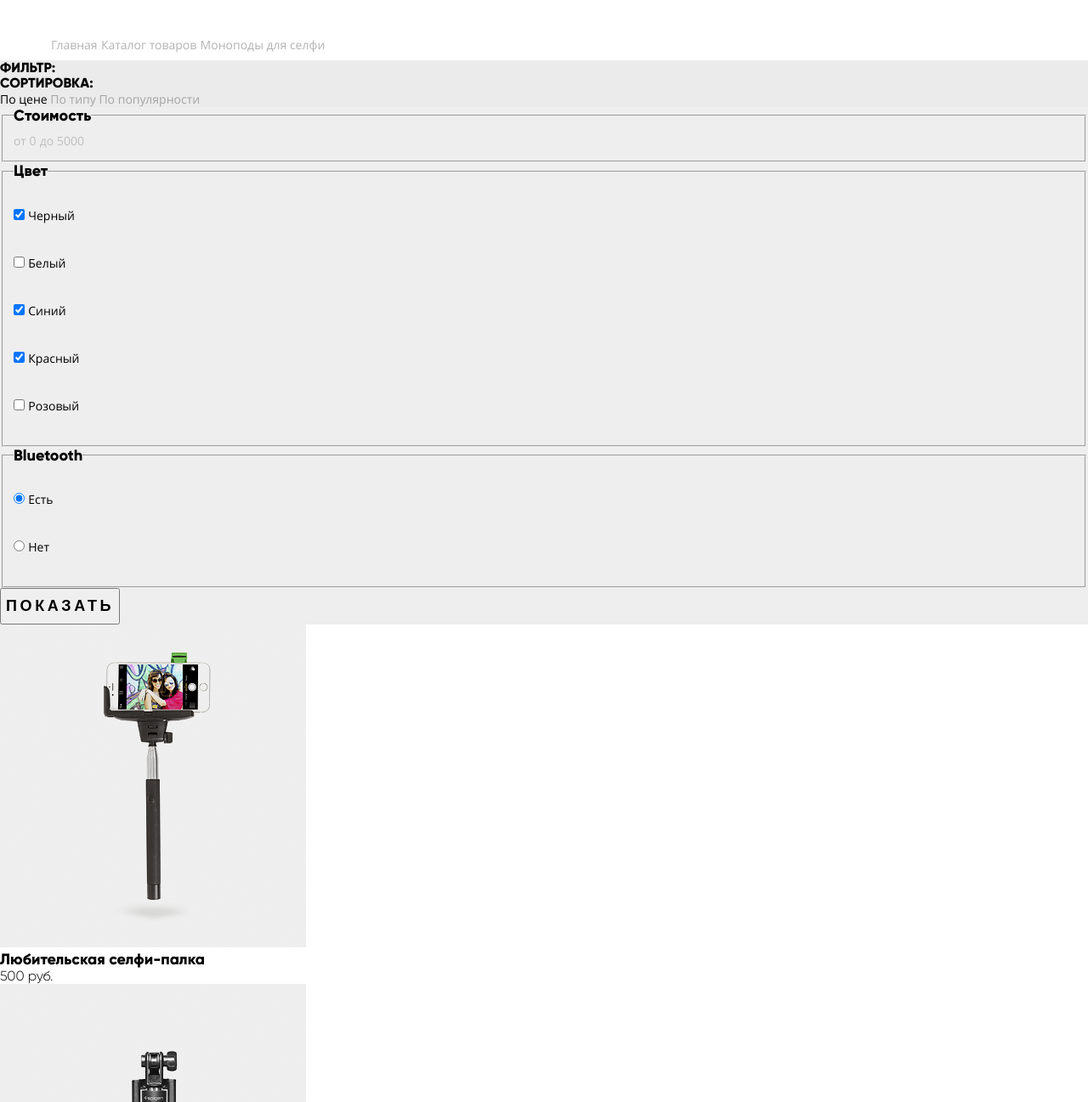
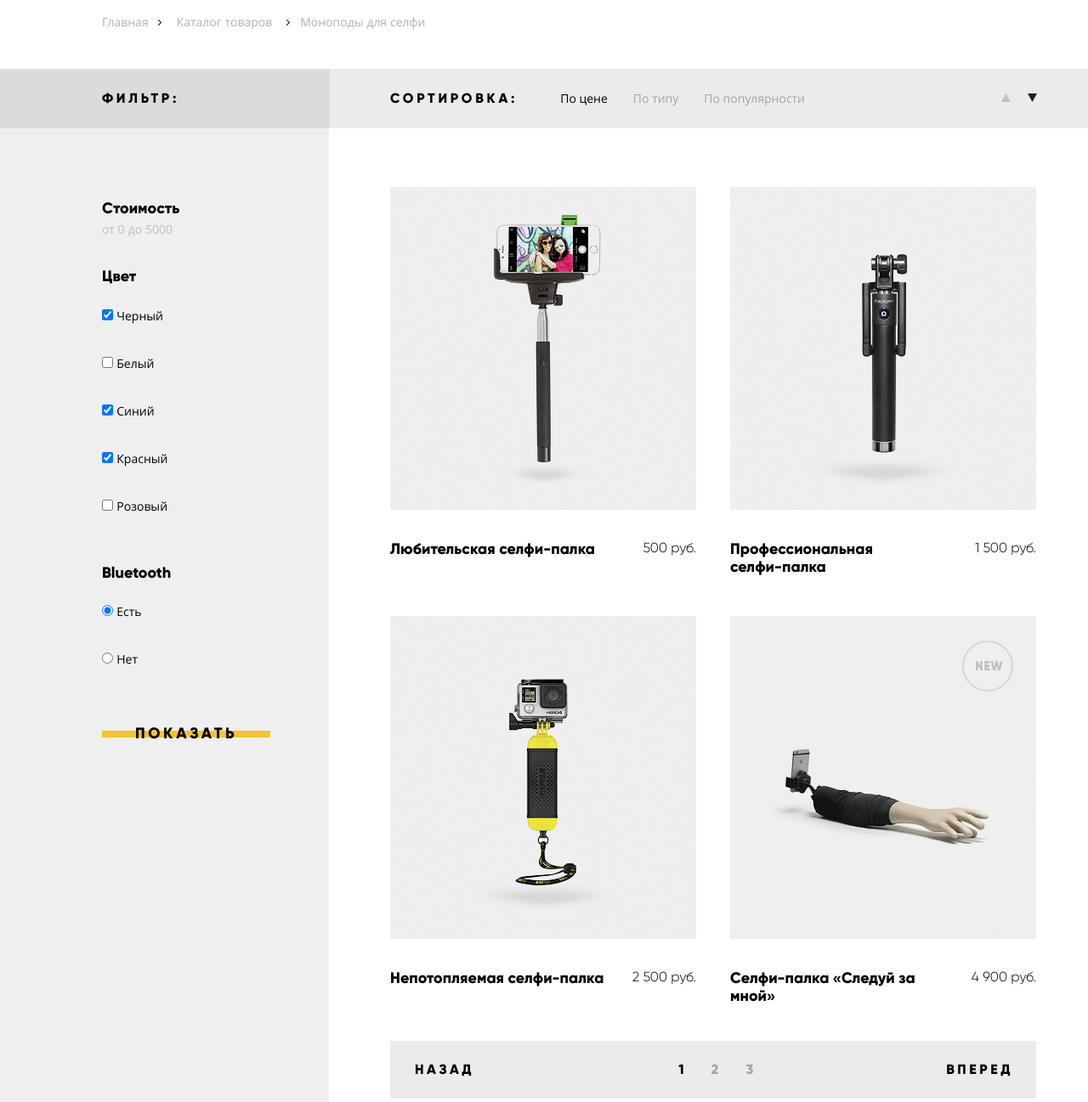
Before and after one commit to MaximUlyanov/171153-device, a plain HTML site: page catalog.html in a window 1280 px wide. Shown: the part 323-1620 px from the top of the page at 85% size. Drawn offline with Linux system fonts and the light colour scheme; files whose address does not match are found by name.

Commit message:
осталось по мелочи

```diff
--- a/catalog.html
+++ b/catalog.html
@@ -20,12 +20,12 @@
         </form>
         <div class="header-right">
           <div class="user-block-main">
-            <a href="profile.html">Валентин Петухов</a>
-            <a  class="exit-button" href="login.html">Выйти</a>
+            <a href="#">Валентин Петухов</a>
+            <a  class="exit-button" href="#">Выйти</a>
           </div>
           <div class="compare-cart">
-            <a href="basket.html">Сравнить</a>
-            <a href="compare.html">Корзина</a>
+            <a href="#">Сравнить</a>
+            <a href="#">Корзина</a>
           </div>
         </div>
       </div>
@@ -36,26 +36,26 @@
             <div class="menu">
               <ul class="dropdown-col">
                 <li>
-                  <a href="virtual.html" class="menu-item">Виртуальная реальность</a>
+                  <a href="#" class="menu-item">Виртуальная реальность</a>
                 </li>
                 <li>
-                  <a href="monopods.html" class="menu-item">Моноподы для селфи</a>
+                  <a href="#" class="menu-item">Моноподы для селфи</a>
                 </li>
                 <li>
-                  <a href="cameras.html" class="menu-item">Экшн-камеры</a>
+                  <a href="#" class="menu-item">Экшн-камеры</a>
                 </li>
               </ul>
               <ul class="dropdown-col">
                 <li>
-                  <a href="bracelets.html" class="menu-item">Фитнесс-браслеты</a>
+                  <a href="#" class="menu-item">Фитнес-браслеты</a>
                 </li>
                 <li>
-                  <a href="clocks.html" class="menu-item">Умные часы</a>
+                  <a href="#" class="menu-item">Умные часы</a>
                 </li>
               </ul>
               <ul class="dropdown-col">
                 <li>
-                  <a href="quadrocopters.html" class="menu-item">Квадрокоптеры</a>
+                  <a href="#" class="menu-item">Квадрокоптеры</a>
                 </li>
               </ul>
             </div>
@@ -70,32 +70,43 @@
         </div>
       </nav>
     </header>
-    <main>
-      <section class="catalog-main">
-        <div class="container">
+    <main class="catalog-main">
+        <section class="container">
           <h2>Моноподы для селфи</h2>
-          <div class="breadcrumbs">
-            <a href="index.html">Главная</a>
-            <a href="catalog.html">Каталог товаров</a>
-            <a> Моноподы для селфи</a>
-          </div>
-        </div>
+          <ul class="breadscrumbs">
+            <li>
+              <a class="breadscrumbs-link" href="index.html">Главная</a>
+            </li>
+            <li>
+              <a class="breadscrumbs-link" href="catalog.html">Каталог товаров</a>
+            </li>
+            <li>
+              <a class="breadscrumbs-link last">Моноподы для селфи</a>
+            </li>
+          </ul>
+        </section>
         <div class="catalog-items-header">
+          <div class="catalog-items-row container">
             <div class="catalog-caption catalog-sorting-left">Фильтр:</div>
+             <div class="catalog-sorting-wrapper">
                <div class="catalog-sorting-middle">
                 <div class="catalog-caption">Сортировка:</div>
-            <div class="catalog-sorting-type clearfix">
-              <a class="to-price">По цене</a>
+                 <div class="catalog-sorting-type">
+                   <a href="#" class="to-price">По цене</a>
                    <a href="#" class="to-type">По типу</a>
                    <a href="#" class="to-popular">По популярности</a>
                  </div>
                 </div>
-          <div class="catalog-sorting-right clearfix">
-            <a href="#" class="up visually-hidden">По возрастанию</a>
-            <a href="#" class="douwn visually-hidden">По убыванию</a>
+               <div class="catalog-sorting-right">
+                 <a class="up" href="#" class="up"><span class="visually-hidden">По возрастанию</span></a>
+                 <a class="douwn" href="#"><span class="visually-hidden">По убыванию</span></a>
                </div>
              </div>
-        <section class="fiter">
+          </div>
+        </div>
+        <div class="content-wrapper">
+          <div class="alignment-of-goods container">
+            <section class="filter">
               <h3 class="visually-hidden">Фильтр:</h3>
               <form class="filter-form" action="https://echo.htmlacademy.ru" method="get">
                 <fieldset>
@@ -151,56 +162,59 @@
               </form>
             </section>
             <div class="catalog-items">
-          <section>
+              <section class="items-article">
                 <h3 class="visually-hidden">Товары</h3>
-            <article>
+                <article class="goods">
                   <div>
                     <img src="img/item-1-jpg-min.png" width="360" height="380" alt="Любительская селфи-палка">
                   </div>
                   <div class="item-description">
-                <div class="item-name">Любительская селфи-палка</div>
+                    <a class="item-name" href="#">Любительская селфи-палка</a>
                     <div class="item-price">500 руб.</div>
                   </div>
                 </article>
-            <article>
+                <article class="goods">
                   <div>
                     <img src="img/item-2-jpg-min.png" width="360" height="380" alt="Профессиональная селфи-палка">
                   </div>
                   <div class="item-description">
-                <div class="item-name">Профессиональная селфи-палка</div>
-                <div class="item-price">1500 руб.</div>
+                    <a class="item-name" href="#">Профессиональная<br> селфи-палка</a>
+                    <div class="item-price">1 500 руб.</div>
                   </div>
                 </article>
-            <article>
+                <article class="goods">
                   <div>
                     <img src="img/item-3-jpg-min.png" width="360" height="380" alt="Непотопляемая селфи-палка">
                   </div>
                   <div class="item-description">
-                <div class="item-name">Непотопляемая селфи-палка</div>
-                <div class="item-price">2500 руб.</div>
+                    <a class="item-name" href="#">Непотопляемая селфи-палка</a>
+                    <div class="item-price">2 500 руб.</div>
                   </div>
                 </article>
-            <article>
+                <article class="goods">
                   <div>
                     <img src="img/item-4-jpg-min.jpg" width="360" height="380" alt="Селфи-палка Следуй за мной">
                   </div>
                   <div class="item-description">
-                <div class="item-name">Селфи-палка "Следуй за мной"</div>
-                <div class="item-price">4900 руб.</div>
+                    <a class="item-name" href="#">Селфи-палка «Следуй за мной»</a>
+                    <div class="item-price">4 900 руб.</div>
                   </div>
                 </article>
             </section>
             <div class="paginator">
               <a class="prev" href="#prev">Назад</a>
+              <div class="numbers">
                 <a>1</a>
                 <a href="#2">2</a>
                 <a href="#3">3</a>
-            <a class="next" href="#next">Вперёд</a>
+              </div>
+              <a class="next" href="#next">Вперед</a>
             </div>
           </div>
-      </section>
+        </div>
+      </div>
     </main>
-    <footer class="footer">
+    <footer class="footer catalog-footer">
       <h2 class="visually-hidden">Ссылки и контакты</h2>
       <div class="main-footer container">
         <div class="footer-left">
@@ -232,10 +246,10 @@
             <a class="footer-basket" href="basket.html">Корзина</a>
           </div>
           <div class="telephone">
-            <a href="tel:+7 (495) 495 95 95">Тел.: +7 (495) 495-95-95</a>
+            <a class="telephone-number" href="tel:+7 (495) 495 95 95">Тел.: +7 (495) 495-95-95</a>
           </div>
           <div class="copyright">
-            <a href="https://htmlacademy.ru/intensive/htmlcss">
+            <a href="https://htmlacademy.ru/intensive/htmlcss" target="_blank">
               <img src="img/logo-html.svg" alt="html academy">
             </a>
           </div>
--- a/css/style.css
+++ b/css/style.css
@@ -115,11 +115,11 @@ ul {
 }
 
 .catalog-items-header {
-  background-color: #ebebeb;
-}
-
-.filter-form {
-  background-color: #eeeeee;
+  background: linear-gradient(to right,#dbdbdb 0%,#dbdbdb 50%,#ebebeb 50%,#ebebeb 100%);
+}
+
+.content-wrapper {
+  background: linear-gradient(to right,#efefef 0%,#efefef 50%,#fff 50%,#fff 100%);;
 }
 
 .paginator {
@@ -217,7 +217,8 @@ footer a:active {
 }
 
 
-.nav-left > li:hover .menu {
+.nav-left > li:hover .menu,
+.nav-left > li:focus .menu {
   display: flex;
   z-index: 5;
 }
@@ -316,26 +317,6 @@ footer p {
   color: rgba(0,0,0,0.3);
 }
 
-.breadcrumbs a{
-  font-family: "Open Sans";
-  font-size: 14px;
-  font-weight: lighter;
-  color: rgba(0,0,0,0.3);
-  line-height: 36px;
-}
-
-.breadcrumbs a:hover:not(:last-child) {
-  color: rgba(0,0,0,0.6);
-}
-
-.breadcrumbs a:active:not(:last-child) {
-  color: rgba(0,0,0,0.1);
-}
-
-.breadcrumbs a:nth-child(3) {
-  cursor: default;
-}
-
 .catalog-caption {
   font-size: 16px;
   font-weight: bold;
@@ -349,23 +330,16 @@ footer p {
   line-height: 18px;
 }
 
-.catalog-sorting-type a:nth-child(1):hover,
-.catalog-sorting-type a:nth-child(1):active {
-  color: #000000;
-  cursor: default;
-}
-
-
-.catalog-sorting-type a:nth-child(2),
-.catalog-sorting-type a:nth-child(3) {
+
+.catalog-sorting-type a:not(:first-child) {
   color: rgba(0,0,0,0.3);
 }
 
-.catalog-sorting-type a:hover:not(:first-child) {
+.catalog-sorting-type a:hover {
   color: rgba(0,0,0,0.6);
 }
 
-.catalog-sorting-type a:active:not(:first-child) {
+.catalog-sorting-type a:active {
   color: rgba(0,0,0,1);
 }
 
@@ -402,33 +376,34 @@ footer p {
   text-transform: uppercase;
 }
 
-.paginator a.prev:hover,
-.paginator a.next:hover {
+a.prev:hover,
+a.next:hover {
   color: #000000;
 }
 
-.paginator a.prev:active,
-.paginator a.next:active {
+a.prev:active,
+a.next:active {
   color: rgba(0,0,0,0.3);
 }
 
-.paginator a:nth-child(3),
-.paginator a:nth-child(4) {
+.numbers a:nth-child(2),
+.numbers a:nth-child(3) {
   color: rgba(0,0,0,0.3);
 }
 
-.paginator a:nth-child(2):hover,
-.paginator a:nth-child(2):active {
+.numbers a:nth-child(1):hover,
+.numbers a:nth-child(1):active {
   color: #000000;
-}
-
-.paginator a:nth-child(3):hover,
-.paginator a:nth-child(4):hover {
+  cursor: default;
+}
+
+.numbers a:nth-child(2):hover,
+.numbers a:nth-child(3):hover {
   color: rgba(0,0,0,0.6);
 }
 
-.paginator a:nth-child(3):active,
-.paginator a:nth-child(4):active {
+.numbers a:nth-child(2):active,
+.numbers a:nth-child(3):active {
   color: #000000;
 }
 
@@ -1301,7 +1276,6 @@ a.footer-basket::before {
     background-color: #000;
 }
 
-
 .header-left button[type="submit"]:active {
     display: inline-block;
     color: rgba(255,255,255,0.3);
@@ -1349,7 +1323,7 @@ a.footer-basket::before {
   position: relative;
 }
 
-.plus a::after {
+.plus::after {
   content: "";
   position: absolute;
   top: 2px;
@@ -1360,3 +1334,328 @@ a.footer-basket::before {
   background: url("../img/plus.svg") no-repeat 50%;
   opacity: 0.3;
 }
+
+/*Каталог*/
+
+.items-flex {
+  display: flex;
+}
+
+.fiter {
+  display: flex;
+}
+
+.filter {
+  width: 268px;
+  margin-left: 60px;
+  background-color: #efefef;
+}
+
+.filter-form {
+  width: 200px;
+  padding-top: 84px;
+  padding-right: 67px;
+}
+
+.filter-form fieldset {
+  position: relative;
+  margin: 0;
+  padding: 0 0 32px;
+  border: none;
+}
+
+.catalog-items {
+  display: flex;
+  flex-direction: column;
+  background-color: #fff;
+}
+
+.items-article {
+  display: flex;
+  flex-wrap: wrap;
+  box-sizing: border-box;
+  width: 883px;
+  margin-top: 50px;
+  margin-bottom: 14px;
+  padding-left: 72px;
+}
+
+
+.goods {
+  margin-right: 40px;
+}
+
+.goods {
+  position: relative;
+  display: flex;
+  flex-direction: column;
+  flex-wrap: wrap;
+  width: 360px;
+  min-height: 486px;
+  margin-top: 19px;
+  font-size: 0;
+  vertical-align: top;
+}
+
+.alignment-of-goods {
+  display: flex;
+  align-content: stretch;
+}
+
+.catalog-main h2 {
+  margin-top: 35px;
+  margin-bottom: 16px;
+  margin-left: 59px;
+  letter-spacing: 0.012em;
+  font-size: 47px;
+}
+
+.breadscrumbs {
+  display: flex;
+  margin-bottom: 37px;
+  margin-left: 60px;
+  padding-left: 0;
+}
+
+.breadscrumbs li {
+  position: relative;
+  padding-right: 33px;
+  letter-spacing: 0em;
+  word-spacing: 0.012em;
+}
+
+.breadscrumbs-link {
+  font-family: "Open Sans";
+  font-size: 14px;
+  font-weight: lighter;
+  color: rgba(0,0,0,0.3);
+  line-height: 36px;
+}
+
+.breadscrumbs-link:hover {
+  color: rgba(0,0,0,0.6);
+}
+
+.breadscrumbs-link:active {
+  color: rgba(0,0,0,0.1);
+}
+
+.last {
+  cursor: default;
+}
+
+.last:hover,
+.last:active {
+  color: rgba(0,0,0,0.3);
+}
+
+.breadscrumbs li::after {
+  content: "";
+  position: absolute;
+  width: 7px;
+  height: 7px;
+}
+
+.breadscrumbs li:first-of-type::after {
+  top: 15px;
+  right: 16px;
+  background: url("../img/nav-arrow.svg") no-repeat 50%;
+}
+
+.breadscrumbs li:nth-of-type(2)::after {
+  top: 15px;
+  right: 11px;
+  background: url("../img/nav-arrow.svg") no-repeat 50%;
+}
+
+.catalog-items-row,
+.catalog-sorting-middle,
+.catalog-sorting-type,
+.catalog-sorting-right {
+  display: flex;
+}
+
+
+.catalog-items-row {
+  justify-content: space-between;
+}
+
+.catalog-caption {
+  letter-spacing: 0.23em;
+}
+
+
+.paginator {
+  position: relative;
+  display: flex;
+  justify-content: space-between;
+  align-items: center;
+  width: 760px;
+  min-height: 20px;
+  margin-bottom: 73px;
+  margin-left: 72px;
+  text-align: center;
+}
+
+
+.prev,
+.next {
+  padding-top: 25px;
+  padding-bottom: 25px;
+  letter-spacing: 3.5px;
+}
+
+.prev {
+  padding-left: 29px;
+  padding-right: 29px;
+
+}
+
+.next {
+
+  padding-left: 30px;
+  padding-right: 27px;
+}
+
+.goods img {
+  margin-bottom: 36px;
+}
+
+.item-description {
+  display: flex;
+  justify-content: space-between;
+}
+
+.item-name {
+  display: inline-block;
+  width: 255px;
+
+}
+
+.item-price {
+  display: flex;
+  justify-content: flex-end;
+  width: 100px;
+}
+
+.catalog-sorting-right .up {
+  display: inline-block;
+  width: 11px;
+  height: 11px;
+  padding-top: 4px;
+  background: url("../img/icon-up-dir.svg") no-repeat 50%;
+}
+
+
+.catalog-sorting-right .douwn {
+  display: inline-block;
+  width: 11px;
+  height: 11px;
+  margin-left: 20px;
+  padding-top: 4px;
+  background: url("../img/icon-down-dir.svg") no-repeat 50%;
+}
+
+.up {
+  opacity: 0.2;
+}
+
+.up:hover,
+.douwn:hover {
+  opacity: 0.4;
+}
+
+.up:active,
+.douwn:active {
+  opacity: 1;
+}
+
+.catalog-sorting-type a {
+  margin-right: 30px;
+}
+
+.catalog-sorting-left {
+  margin-left: 60px;
+  margin-right: 50px;
+}
+
+.prev:hover,
+.prev:active {
+  background-image: linear-gradient(to right,#d9d9d9 0%,#d9d9d9 100%)
+}
+
+.next:hover,
+.next:active {
+  background-image: linear-gradient(to left,#d9d9d9 0%,#d9d9d9 100%)
+}
+
+.numbers {
+  display: flex;
+  justify-content: space-between;
+
+  min-width: 102px;
+}
+
+.numbers a{
+  margin-left: 14px;
+}
+
+
+.catalog-footer .footer-right {
+  padding-top: 10px;
+}
+
+.catalog-footer .footer-center {
+  padding-top: 5px;
+}
+
+.catalog-footer .footer-left p {
+  padding-top: 4px;
+}
+
+
+/*Фильтр*/
+
+.catalog-sorting-wrapper {
+  display: flex;
+  justify-content: space-between;
+  width: 832px;
+  background-color: #ebebeb;
+}
+
+.catalog-sorting-middle {
+  margin-left: 71px;
+}
+
+.catalog-sorting-type {
+  display: flex;
+  flex-wrap: wrap;
+  padding-left: 50px;
+}
+
+.catalog-sorting-type a {
+  margin-bottom: 10px;
+}
+
+.catalog-sorting-left,
+.catalog-sorting-wrapper {
+  padding-top: 26px;
+  padding-bottom: 16px;
+}
+
+
+.filter button[type="submit"] {
+  position: relative;
+  display: inline-block;
+  padding-left: 39px;
+  padding-right: 39px;
+  border: none;
+  outline: none;
+  font-family: "Gilroy", "Arial", sans-serif;
+  text-align: center;
+  letter-spacing: 3.6px;
+  background-color: transparent;
+  z-index: 1;
+}
+
+/*Pop-Up - ы*/
```
Also changed, not shown: index.html (+1 -1 lines). Lines whose indentation alone changed are shown as unchanged.
